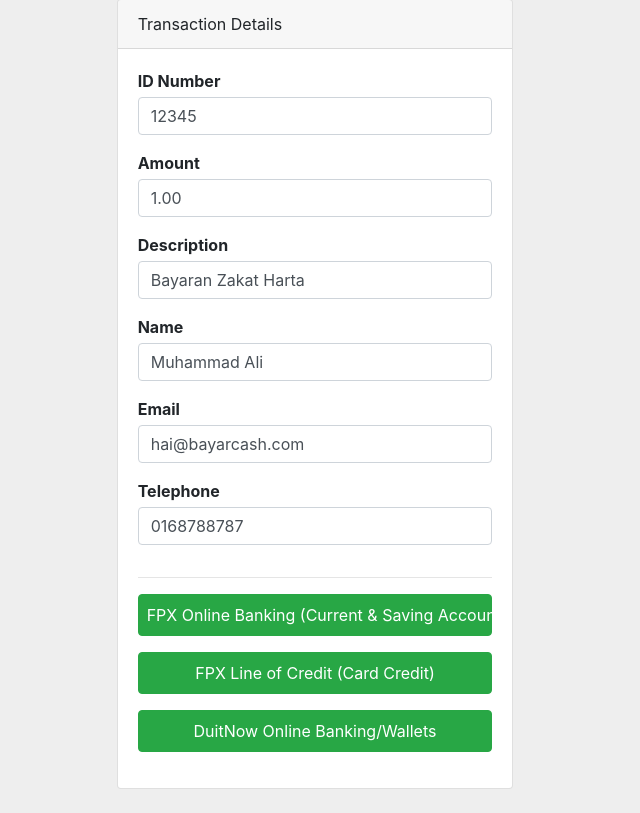
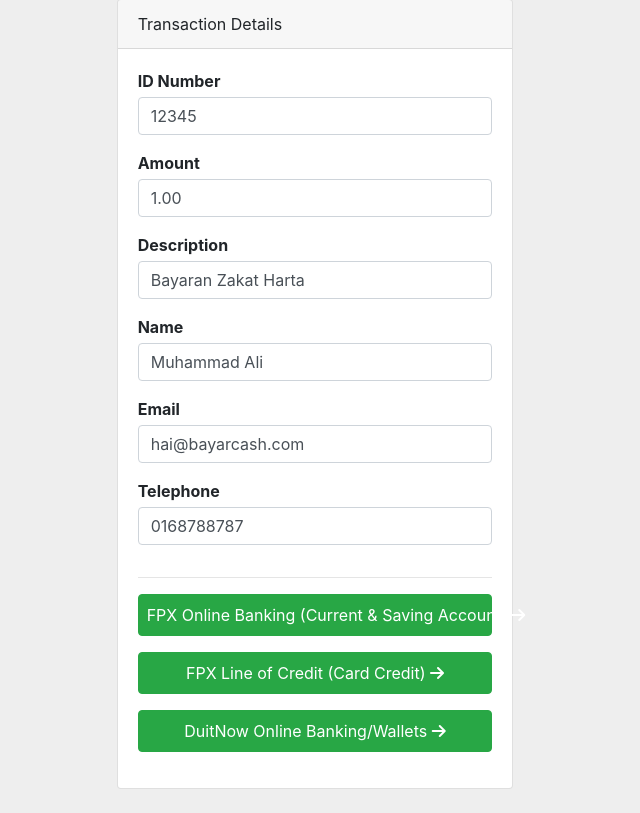
Before and after one commit to webimpian/bayarcash-php-demo, a PHP site: page / in a window 1280 px wide. Shown: the part 57-870 px from the top of the page, without its empty margins (325-965 px from the left). Run offline with PHP 8.4, Linux system fonts and the light colour scheme; data that the repository does not hold is empty; a stand-in replaces the project's code that opens the database connection; some libraries are stand-ins or nearby versions.

Commit message:
Update index.php

```diff
--- a/index.php
+++ b/index.php
@@ -32,6 +32,7 @@ $payment_form_id = md5($order_no.time()); // Safety features: Generate and assig
 	<link rel="stylesheet" href="css/bootstrap.min.css">
 	<link rel="stylesheet" href="css/responsive.css">
     <link rel="stylesheet" href="css/desktop.css">
+    <script src="https://kit.fontawesome.com/fdd718b065.js" crossorigin="anonymous"></script>
 </head>
 <body>
 <div id="container" class="container col-4 mt-3 mb-4 container-width">
@@ -138,6 +139,7 @@ $payment_form_id = md5($order_no.time()); // Safety features: Generate and assig
 						<div class="col-12 button mb-3">
 							<button type="submit" class="btn btn-success btn-block mr-1 h-100 p-2" onclick="$('#payment_gateway').val(<?php echo $id; ?>);">
 								<?php echo $label; ?>
+                                <i class="fa-duotone fa-solid fa-arrow-right"></i>
 							</button>
 						</div>
 					<?php endforeach; ?>
```
